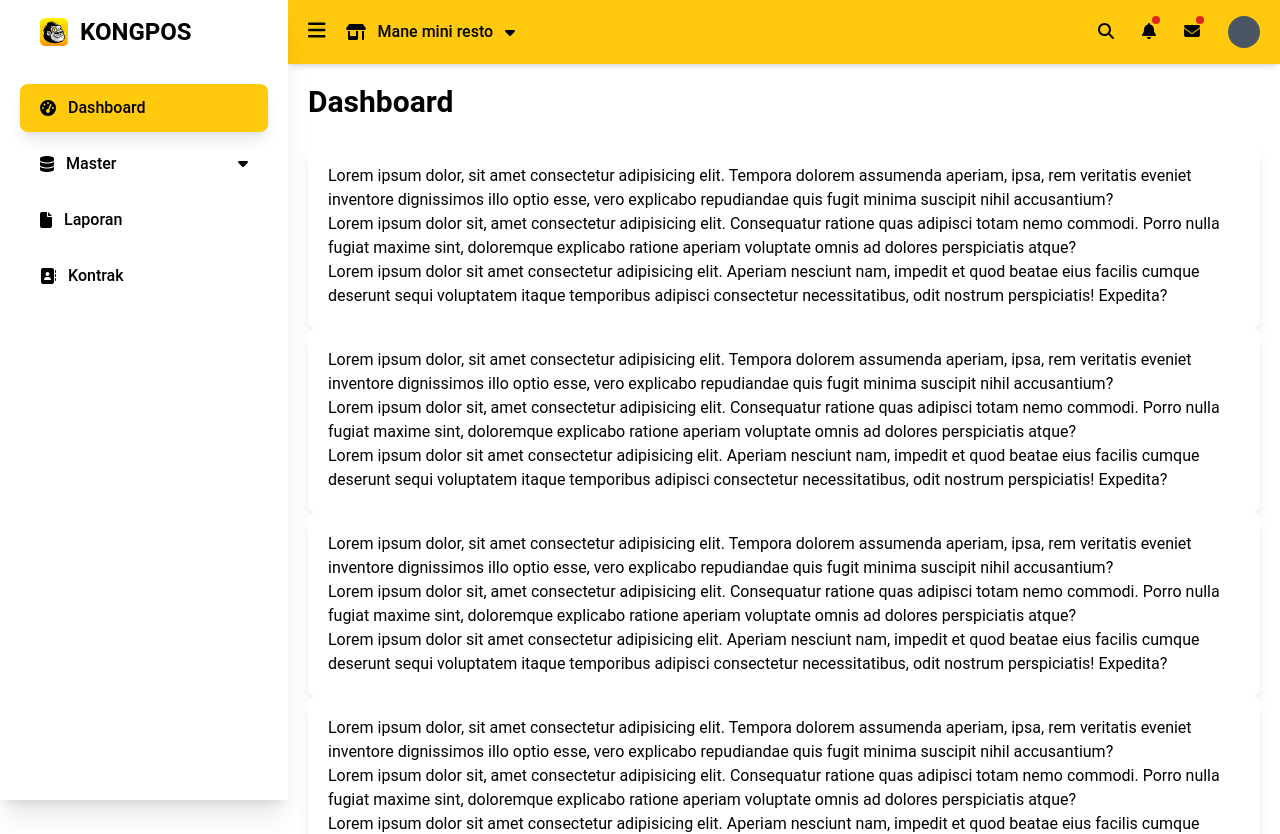
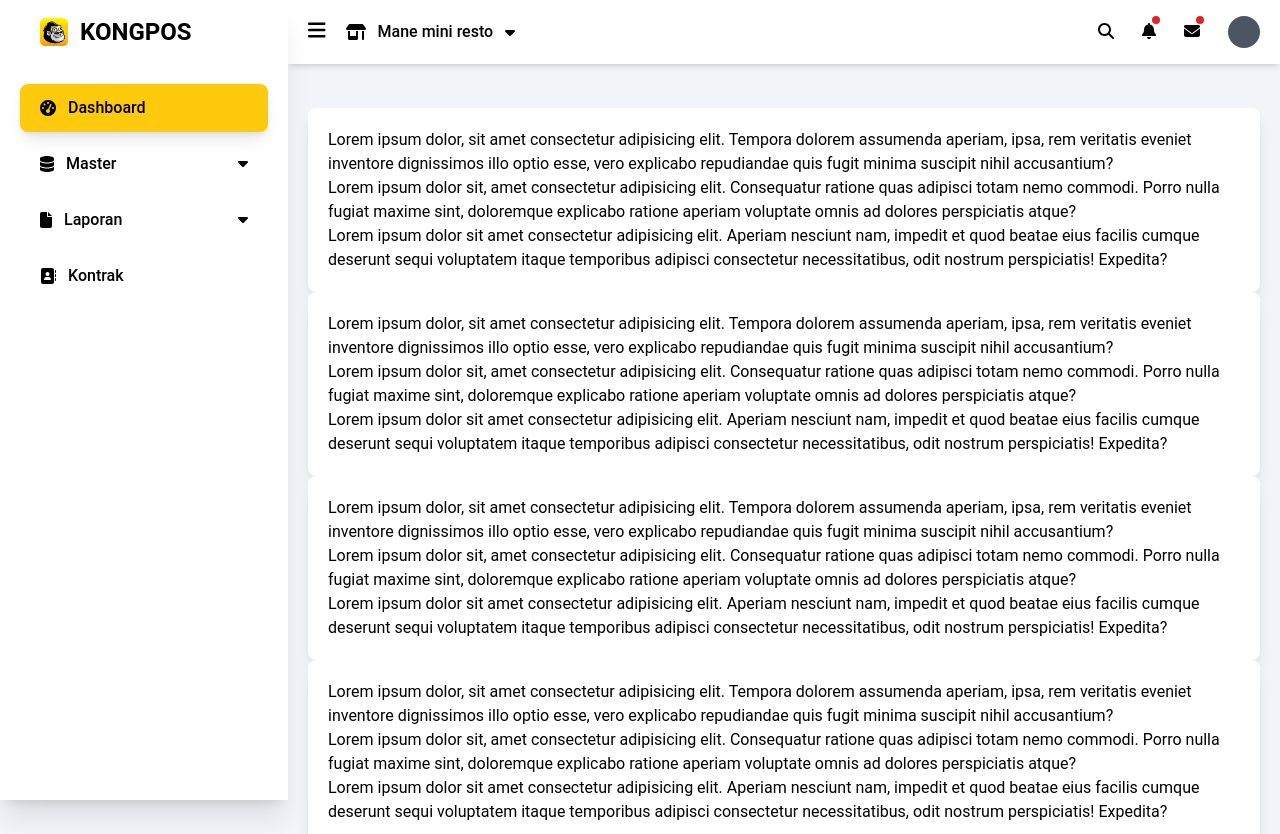
Before and after one commit to syhbandi/kongpos-app, a React (Create React App) app: page / in a window 1280 px wide. Shown: the top 834 px of the page. Built offline with nearby package versions, Linux system fonts and the light colour scheme.

Commit message:
nambah banyak

```diff
--- a/src/App.js
+++ b/src/App.js
@@ -1,6 +1,7 @@
 import React, { useState } from "react";
 import { useSelector } from "react-redux";
 import { Outlet } from "react-router-dom";
+import Breadcrumb from "./components/Breadcrumb";
 import Footer from "./components/Footer";
 import { Navbar } from "./components/Navbar";
 import Sidebar from "./components/Sidebar";
@@ -8,10 +9,11 @@ import Sidebar from "./components/Sidebar";
 function App() {
   const [open, setOpen] = useState(true);
   const [openMobile, setOpenMobile] = useState(false);
+  const [title, setTitle] = useState("");
 
   return (
     <div
-      className={`min-h-screen flex flex-col transition-all ease-in-out duration-300 ${
+      className={`min-h-screen flex flex-col transition-all ease-in-out duration-300 bg-slate-100 ${
         !open ? "md:pl-20" : "md:pl-72"
       }`}
     >
@@ -25,8 +27,10 @@ function App() {
         open={open}
         openMobile={openMobile}
         setOpenMobile={setOpenMobile}
+        setTitle={setTitle}
       />
       <div className="p-5">
+        <Breadcrumb title={title} />
         <Outlet />
       </div>
       <Footer />
--- /dev/null
+++ b/src/components/Breadcrumb.jsx
@@ -0,0 +1,9 @@
+const Breadcrumb = ({ title }) => {
+  return (
+    <div className="flex flex-col md:flex-row md:items-center justify-between">
+      <h1 className="text-3xl font-bold mb-6 capitalize">{title}</h1>
+    </div>
+  );
+};
+
+export default Breadcrumb;
--- a/src/components/Navbar.jsx
+++ b/src/components/Navbar.jsx
@@ -12,9 +12,7 @@ import React from "react";
 export const Navbar = ({ open, openMobile, setOpen, setOpenMobile }) => {
   return (
     <div
-      className={
-        "h-16 px-5 shadow-md flex items-center sticky top-0 bg-[#ffc90d]"
-      }
+      className={"h-16 px-5 shadow-md flex items-center sticky top-0 bg-white"}
     >
       <div
         onClick={() => setOpen(!open)}
--- a/src/components/Sidebar.jsx
+++ b/src/components/Sidebar.jsx
@@ -1,36 +1,13 @@
-import {
-  faClose,
-  faContactBook,
-  faDatabase,
-  faFile,
-  faTachometerAlt,
-} from "@fortawesome/free-solid-svg-icons";
+import { faClose } from "@fortawesome/free-solid-svg-icons";
 import { FontAwesomeIcon } from "@fortawesome/react-fontawesome";
 import { useEffect, useState } from "react";
 import { useNavigate } from "react-router-dom";
 import logoKongpos from "../assets/logo-kongpos-app.png";
 import SidebarMenu from "./SidebarMenu";
+import { menus } from "./SidebarMenuData";
 
-const Sidebar = ({ open, openMobile, setOpenMobile }) => {
+const Sidebar = ({ open, openMobile, setOpenMobile, setTitle }) => {
   const [aktif, setAktif] = useState({});
-  const [menus] = useState([
-    { title: "dashboard", link: "/", icon: faTachometerAlt },
-    {
-      title: "master",
-      link: "master",
-      icon: faDatabase,
-      subMenu: [
-        { title: "barang", link: "master/barang", icon: faDatabase },
-        {
-          title: "barang satuan",
-          link: "master/barangSatuan",
-          icon: faDatabase,
-        },
-      ],
-    },
-    { title: "laporan", link: "laporan", icon: faFile },
-    { title: "kontrak", link: "kontrak", icon: faContactBook },
-  ]);
   const navigate = useNavigate();
 
   useEffect(() => {
@@ -92,6 +69,8 @@ const Sidebar = ({ open, openMobile, setOpenMobile }) => {
             openMobile={openMobile}
             aktif={aktif}
             setAktif={setAktif}
+            setOpenMobile={setOpenMobile}
+            setTitle={setTitle}
           />
         ))}
       </ul>
--- a/src/components/SidebarMenu.jsx
+++ b/src/components/SidebarMenu.jsx
@@ -4,7 +4,15 @@ import { useEffect } from "react";
 import { useState } from "react";
 import { useNavigate } from "react-router-dom";
 
-const SidebarMenu = ({ menu, aktif, open, openMobile, setAktif }) => {
+const SidebarMenu = ({
+  menu,
+  aktif,
+  open,
+  openMobile,
+  setAktif,
+  setOpenMobile,
+  setTitle,
+}) => {
   const [subMenu, setSubMenu] = useState(false);
   const navigate = useNavigate();
   const navigasiMenu = (menu) => {
@@ -15,14 +23,18 @@ const SidebarMenu = ({ menu, aktif, open, openMobile, setAktif }) => {
 
     navigate(menu.link);
     setAktif(menu);
+    setOpenMobile(false);
+    setTitle(menu.title);
   };
+
+  useEffect(() => {});
 
   return (
     <div className="select-none">
       <div
         className={`flex items-center px-5 py-3 font-medium cursor-pointer rounded-lg mb-2 ${
           menu.title === aktif.title ? "bg-[#ffc90d] shadow-lg" : ""
-        }`}
+        } ${!open ? "justify-center" : ""}`}
         onClick={(e) => navigasiMenu(menu)}
       >
         <FontAwesomeIcon
@@ -48,6 +60,8 @@ const SidebarMenu = ({ menu, aktif, open, openMobile, setAktif }) => {
                 openMobile={openMobile}
                 aktif={aktif}
                 setAktif={setAktif}
+                setOpenMobile={setOpenMobile}
+                setTitle={setTitle}
               />
             ))
           : null}
--- /dev/null
+++ b/src/components/SidebarMenuData.js
@@ -0,0 +1,48 @@
+import {
+  faContactBook,
+  faDatabase,
+  faFile,
+  faTachometerAlt,
+} from "@fortawesome/free-solid-svg-icons";
+
+export const menus = [
+  { title: "dashboard", link: "/", icon: faTachometerAlt },
+  {
+    title: "master",
+    link: "master",
+    icon: faDatabase,
+    subMenu: [
+      { title: "barang", link: "master/barang", icon: faDatabase },
+      {
+        title: "barang satuan",
+        link: "master/barangSatuan",
+        icon: faDatabase,
+      },
+    ],
+  },
+  {
+    title: "laporan",
+    link: "laporan",
+    icon: faFile,
+    subMenu: [
+      {
+        title: "laba rugi",
+        link: "laporan/labaRugi",
+        icon: faDatabase,
+        subMenu: [
+          { title: "Harian", link: "laporan/labaRugi", icon: faDatabase },
+        ],
+      },
+      {
+        title: "Neraca",
+        link: "laporan/neraca",
+        icon: faDatabase,
+      },
+    ],
+  },
+  {
+    title: "kontrak",
+    link: "kontrak",
+    icon: faContactBook,
+  },
+];
--- a/src/pages/Dashboard.jsx
+++ b/src/pages/Dashboard.jsx
@@ -1,12 +1,6 @@
-import React, { useEffect } from "react";
-
 export const Dashboard = () => {
-  useEffect(() => {
-    document.title = "KONGPOS | Dashboard";
-  });
   return (
     <>
-      <h1 className="text-3xl font-bold mb-6">Dashboard</h1>
       <div className="rounded-lg bg-white shadow-lg p-5">
         <p>
           Lorem ipsum dolor, sit amet consectetur adipisicing elit. Tempora
--- a/src/pages/Kontrak.jsx
+++ b/src/pages/Kontrak.jsx
@@ -1,9 +1,4 @@
-import { useEffect } from "react";
-
 const Kontrak = () => {
-  useEffect(() => {
-    document.title = "KONGPOS | Kontrak";
-  });
   return <div>Kontrak</div>;
 };
 
```
